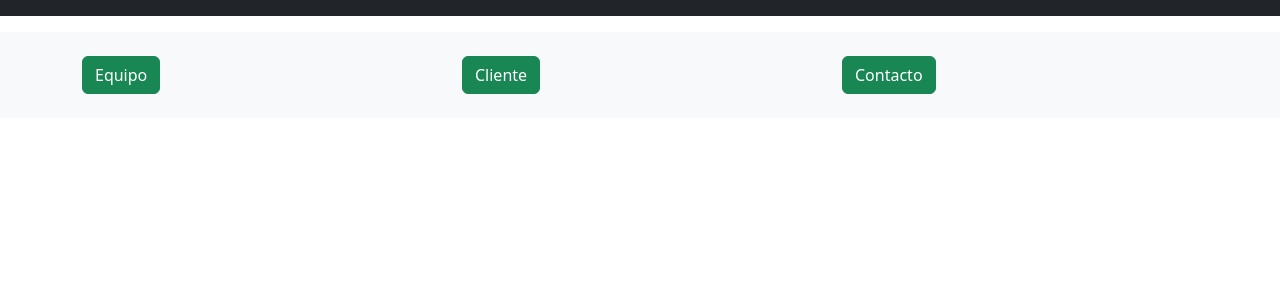
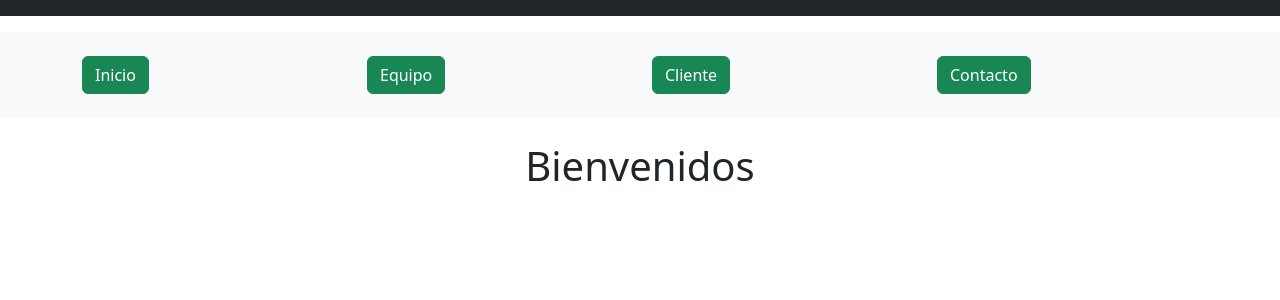
Before and after one commit to diegom200/Entrega-Final-Parcial, a Django app: page /entrega_final/ in a window 1280 px wide. Shown: the top 300 px of the page. Run offline with Django 4.2, Linux system fonts and the light colour scheme; some libraries are stand-ins or nearby versions.

Commit message:
actualizacion2

```diff
--- /dev/null
+++ b/entrega_final/templates/plantillas_final/bienvenida.html
@@ -0,0 +1,20 @@
+{% extends "plantillas_final/inicio.html" %}
+
+
+{% load bootstrap5 %}
+
+
+{# Load CSS and JavaScript #}
+{% bootstrap_css %}
+{% bootstrap_javascript %}
+
+
+{# Display django.contrib.messages as Bootstrap alerts #}
+{% bootstrap_messages %}
+
+
+{% block cuerpo %}
+
+<h1 style="text-align:center">Bienvenidos</h1>
+
+ {% endblock %}
--- a/entrega_final/templates/plantillas_final/cliente.html
+++ b/entrega_final/templates/plantillas_final/cliente.html
@@ -24,7 +24,7 @@
      </div>
      <dov class="row">
      <div class="col">
-      <form action="{% url 'agregar'%}" method="post">
+      <form action="{% url 'cliente'%}" method="post">
          {% csrf_token %}
          {% bootstrap_form form %}
          {% bootstrap_button "Guardar" button_type="submit" button_class="btn-primary" %}
--- a/entrega_final/templates/plantillas_final/contacto.html
+++ b/entrega_final/templates/plantillas_final/contacto.html
@@ -24,7 +24,7 @@
      </div>
      <dov class="row">
      <div class="col">
-      <form action="{% url 'agregar'%}" method="post">
+      <form action="{% url 'contacto'%}" method="post">
          {% csrf_token %}
          {% bootstrap_form form %}
          {% bootstrap_button "Guardar" button_type="submit" button_class="btn-primary" %}
--- a/entrega_final/templates/plantillas_final/equipo.html
+++ b/entrega_final/templates/plantillas_final/equipo.html
@@ -24,7 +24,7 @@
      </div>
      <dov class="row">
      <div class="col">
-      <form action="{% url 'agregar'%}" method="post">
+      <form action="{% url 'equipo'%}" method="post">
          {% csrf_token %}
          {% bootstrap_form form %}
          {% bootstrap_button "Guardar" button_type="submit" button_class="btn-primary" %}
--- a/entrega_final/templates/plantillas_final/inicio.html
+++ b/entrega_final/templates/plantillas_final/inicio.html
@@ -27,19 +27,25 @@
 
     <div class="container">
       <div class="row">
-        <div class="col-4">
+
+        <div class="col-sm">
+          {% url 'inicio' as inicio_url %}
+          {% bootstrap_button "Inicio" button_class="btn-success" button_type="link" href=inicio_url %}
+        </div>
+
+        <div class="col-sm">
           {% url 'equipo' as equipo_url %}
           {% bootstrap_button "Equipo" button_class="btn-success" button_type="link" href=equipo_url %}
         </div>
 
 
-        <div class="col-4">
+        <div class="col-sm">
           {% url 'cliente' as cliente_url %}
           {% bootstrap_button "Cliente" button_class="btn-success" button_type="link" href=cliente_url %}
         </div>
 
 
-        <div class="col-4">
+        <div class="col-sm">
           {% url 'contacto' as contacto_url %}
           {% bootstrap_button "Contacto" button_class="btn-success" button_type="link" href=contacto_url %}
         </div>
@@ -64,6 +70,7 @@
 </body>
 
 
+
 <!-- <esto es el pie/ footer > -->
 <footer class="bg-dark fixed-bottom">
   <div class="container-fluid">
--- a/entrega_final/urls.py
+++ b/entrega_final/urls.py
@@ -4,7 +4,7 @@ from entrega_final import views
 
 urlpatterns = [
 
-    path('', views.inicio, name='Inicio'),
+    path('', views.inicio, name='inicio'),
     path('agregar/', views.agregar, name='agregar'),
     path('borrar/<identificador>', views.borrar, name='borrar'),
     path('cliente/', views.cliente, name='cliente'),
--- a/entrega_final/views.py
+++ b/entrega_final/views.py
@@ -8,7 +8,7 @@ from django.template import loader
 # Create your views here.
 
 def inicio(request):
-    return render(request, 'plantillas_final/inicio.html/')
+    return render(request, 'plantillas_final/bienvenida.html/')
 
 def agregar(request):
     if request.method == "POST":
@@ -62,8 +62,8 @@ def contacto(request):
         form = ContactoForm(request.POST)
         if form.is_valid():
 
-            nombre = form.cleaned_data['razon_social']
-            email = form.cleaned_data['id_cliente']
+            nombre = form.cleaned_data['nombre']
+            email = form.cleaned_data['email']
             Contacto(nombre=nombre, email=email).save()
 
             return HttpResponseRedirect('/entrega_final/')
```
Also changed, not shown: db.sqlite3.
